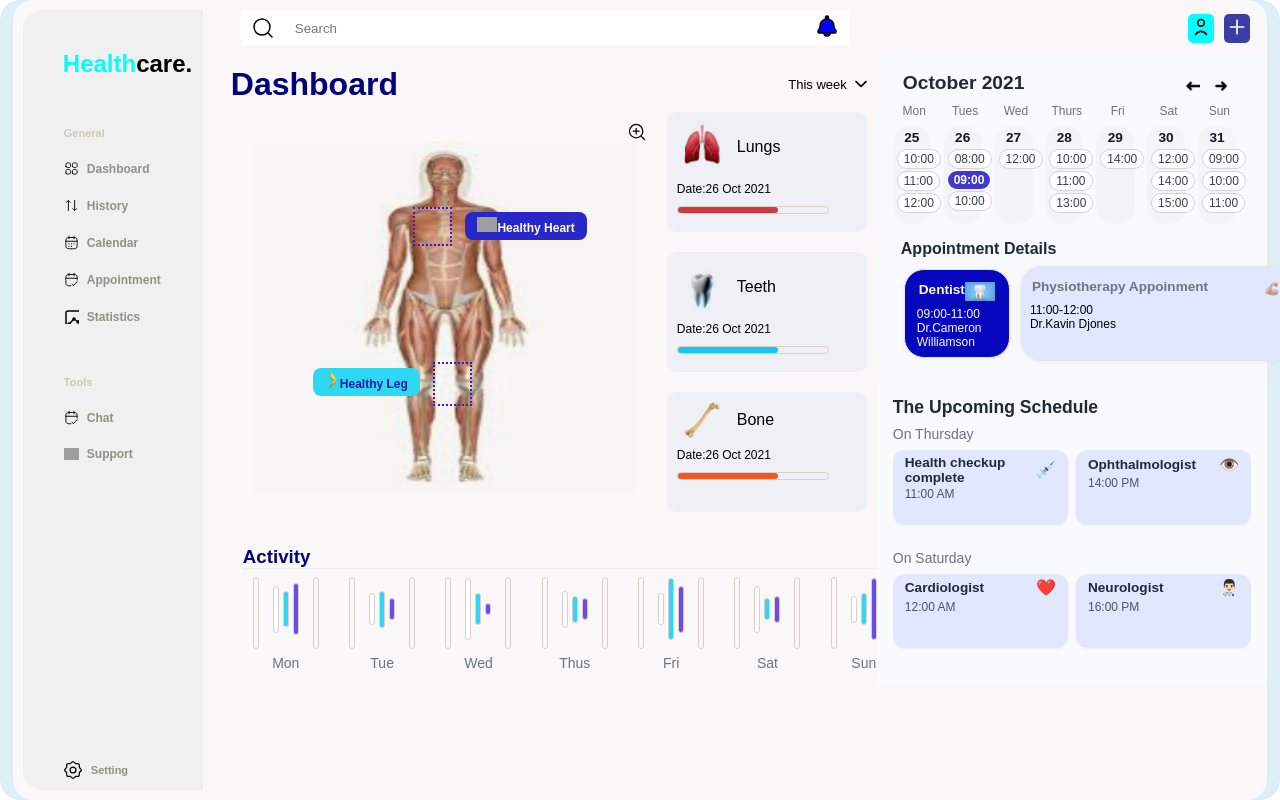
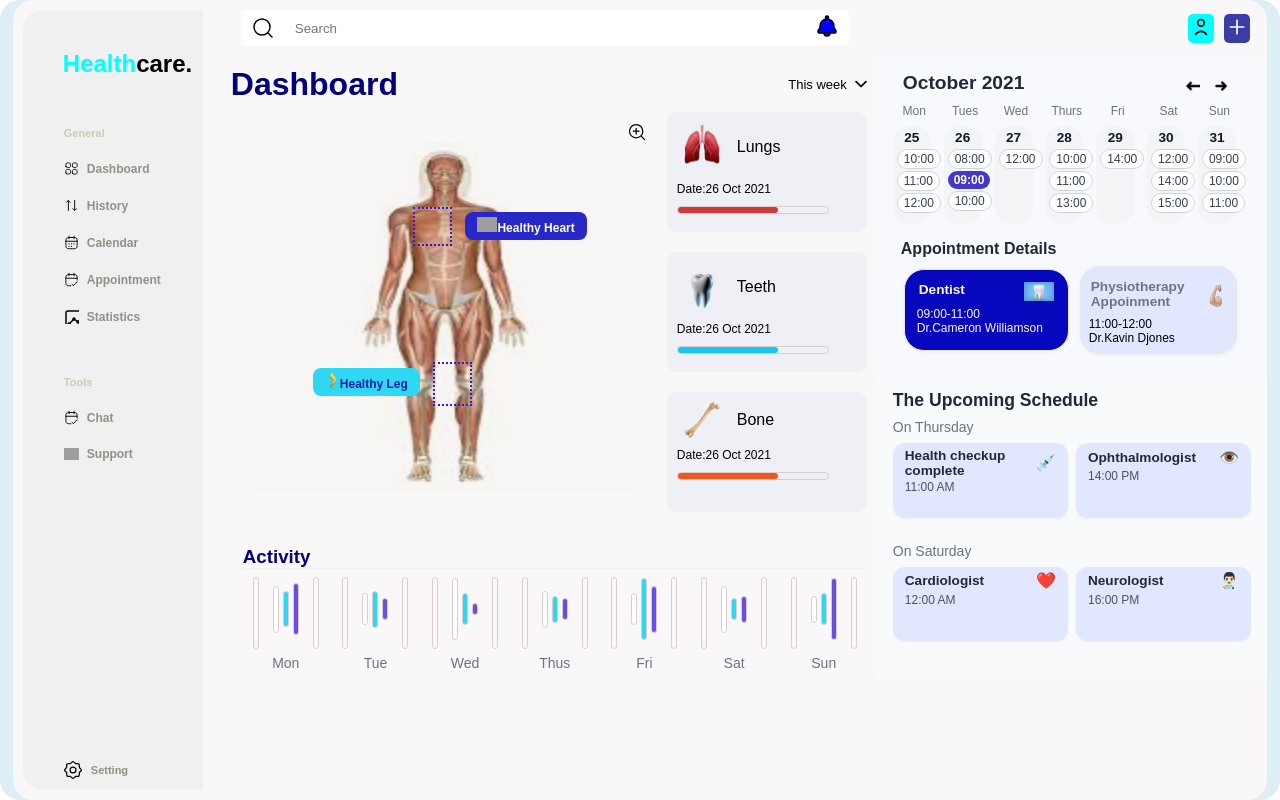
Before and after one commit to Adesh-Hande/Healthcare-Dashboard, a React (Vite) app: page / in a window 1280 px wide. Built offline with nearby package versions, Linux system fonts and the light colour scheme; grey boxes are pictures that could not be loaded.

Commit message:
fix all error

```diff
--- a/src/componets/calendarview.jsx
+++ b/src/componets/calendarview.jsx
@@ -62,7 +62,7 @@ const Calendarview = () => {
             <p>Dr.Cameron Williamson</p>
           </div>
           <div className="appointment-card physio">
-            <div style={{ display: "flex", minWidth: "250px", justifyContent: "space-between", mixBlendMode: "multiply", padding: " 4px 2px" }}><h4>Physiotherapy Appoinment</h4>
+            <div style={{ display: "flex", maxWidth: "250px",minWidth:"auto", justifyContent: "space-between", mixBlendMode: "multiply", padding: " 4px 2px" }}><h4>Physiotherapy Appoinment</h4>
               <img style={{ width: "20px" }} src="/images/hand.jpg" alt="" />
             </div>
             <p>11:00-12:00</p>
--- a/src/componets/dashboardoverview/ActivityFeed.jsx
+++ b/src/componets/dashboardoverview/ActivityFeed.jsx
@@ -15,7 +15,6 @@ const data = [
   { day: 'Sun', bars: [25, 30, 60] },
 ];
 
-// const colors = ['#1CC6E8', '#2C3AE0', '#6B4DE6'];
 
 const colors = ['#ffffff', '#2ed8f2', '#6B4DE6'];
 const ActivityFeed = () => {
@@ -23,7 +22,7 @@ const ActivityFeed = () => {
     <>
 
 
-      <div style={{width:"100%",overflow:"scroll"}} className="chart-container">
+      <div style={{width:"auto",overflow:"scroll"}} className="chart-container">
         <h3>Activity</h3>
         <div className="chart">
           {data.map((dayData, i) => (
```
